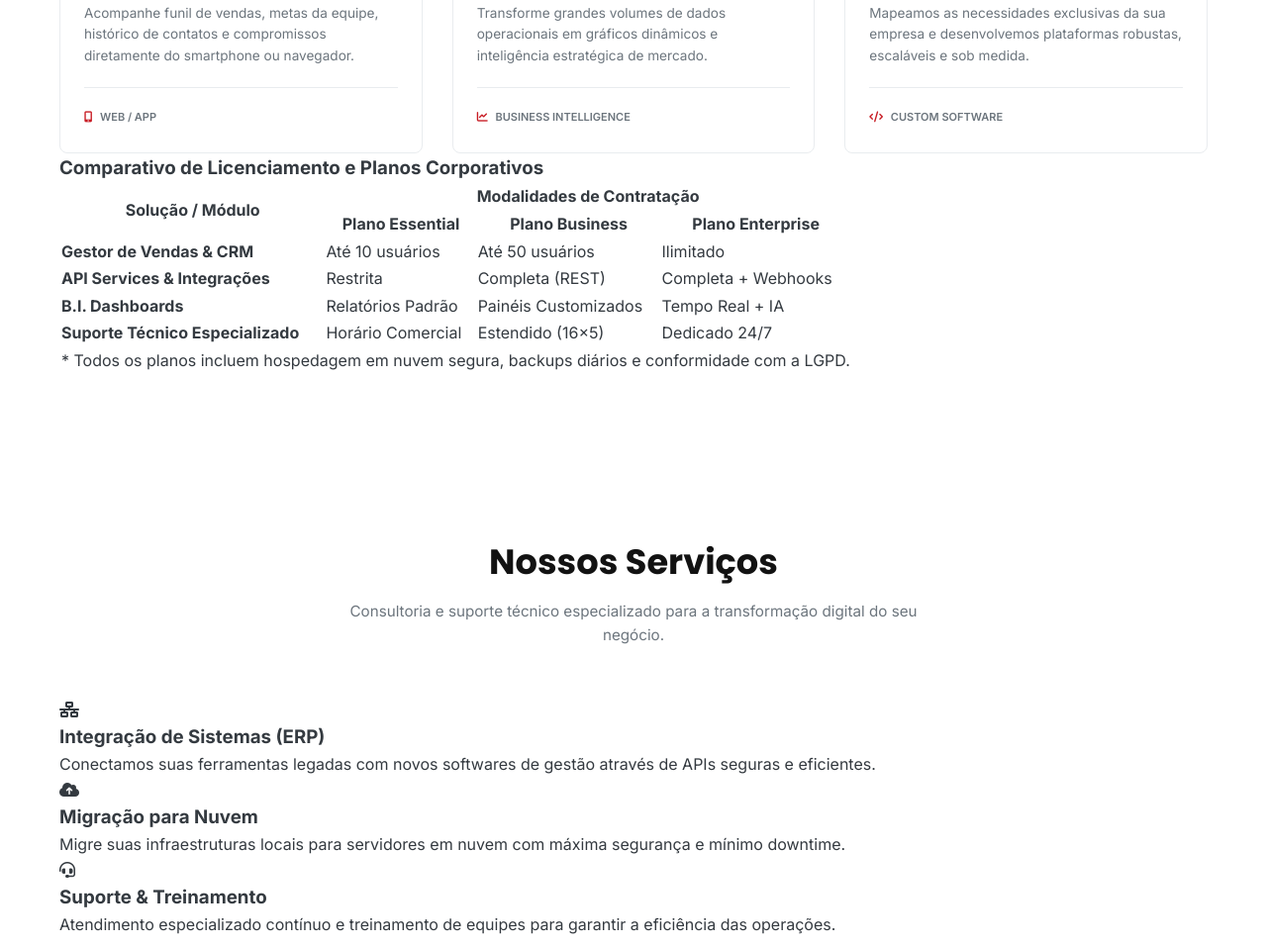
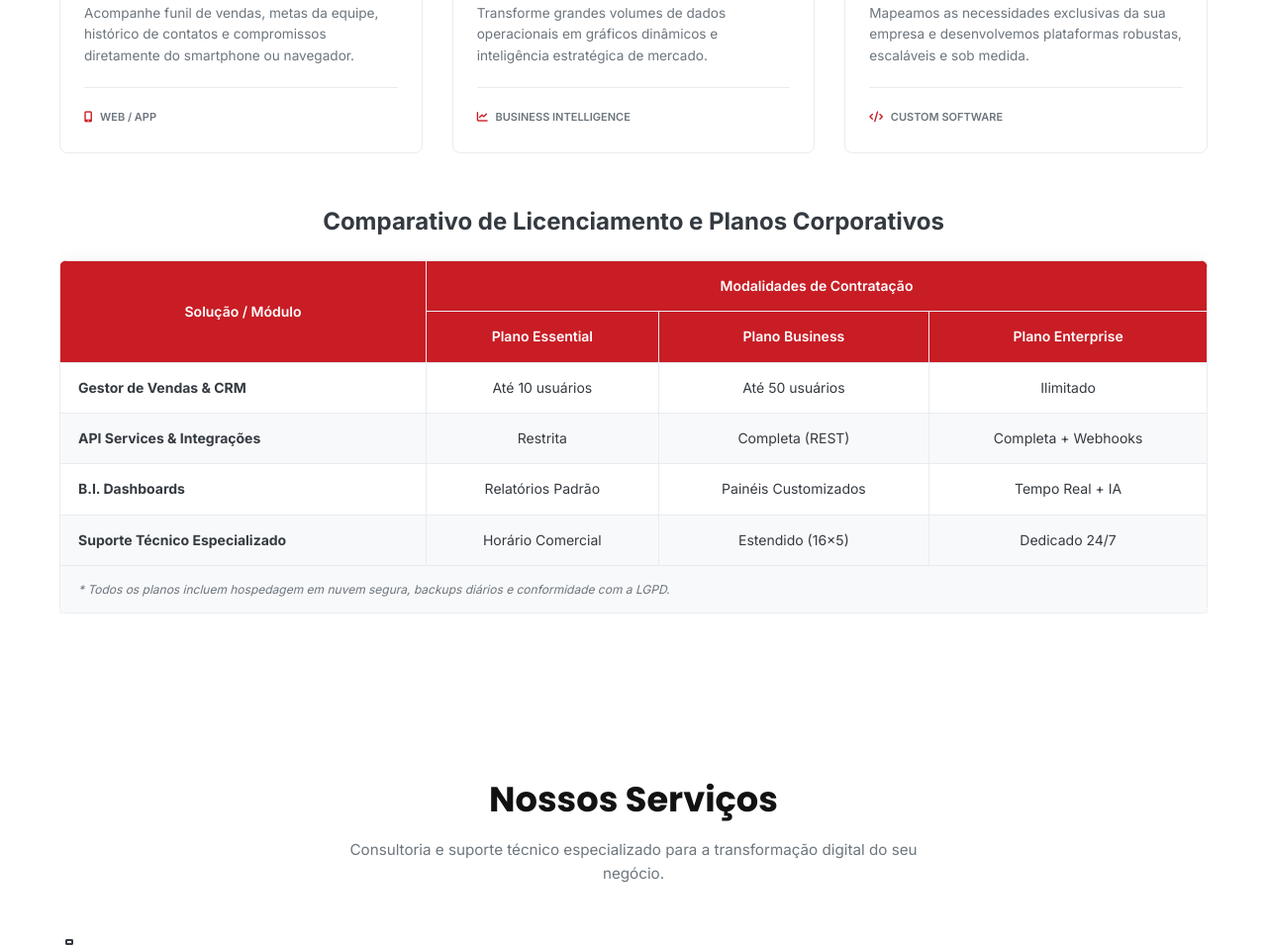
Before and after one commit to imyourfeh/red_company, a plain HTML site: page index.html in a window 1280 px wide. Shown: the part 1855-2810 px from the top of the page at 99% size. Drawn offline with Linux system fonts and the light colour scheme; no server answers.

```diff
--- a/style.css
+++ b/style.css
@@ -1027,3 +1027,59 @@ html {
         display: none;
     }
 }
+
+
+/* ==========================================================================
+   Tabela Estruturada de Planos (Fase 2)
+   ========================================================================== */
+.tabela-container {
+    margin-top: 50px;
+    overflow-x: auto;
+}
+
+.tabela-container h3 {
+    text-align: center;
+    font-size: 1.5rem;
+    color: var(--gray-900);
+    margin-bottom: 20px;
+}
+
+.tabela-planos {
+    width: 100%;
+    border-collapse: collapse;
+    background-color: var(--white);
+    box-shadow: var(--shadow-md);
+    border-radius: var(--radius);
+    overflow: hidden;
+    font-size: 14px;
+}
+
+.tabela-planos th,
+.tabela-planos td {
+    padding: 14px 18px;
+    border: 1px solid var(--gray-200);
+    text-align: center;
+}
+
+.tabela-planos thead th {
+    background-color: var(--primary);
+    color: var(--white);
+    font-weight: 600;
+}
+
+.tabela-planos tbody tr:nth-child(even) {
+    background-color: var(--gray-100);
+}
+
+.tabela-planos tbody td:first-child {
+    text-align: left;
+    color: var(--gray-900);
+}
+
+.tabela-planos tfoot td {
+    background-color: var(--gray-100);
+    font-size: 12px;
+    color: var(--gray-600);
+    text-align: left;
+    font-style: italic;
+}
```
